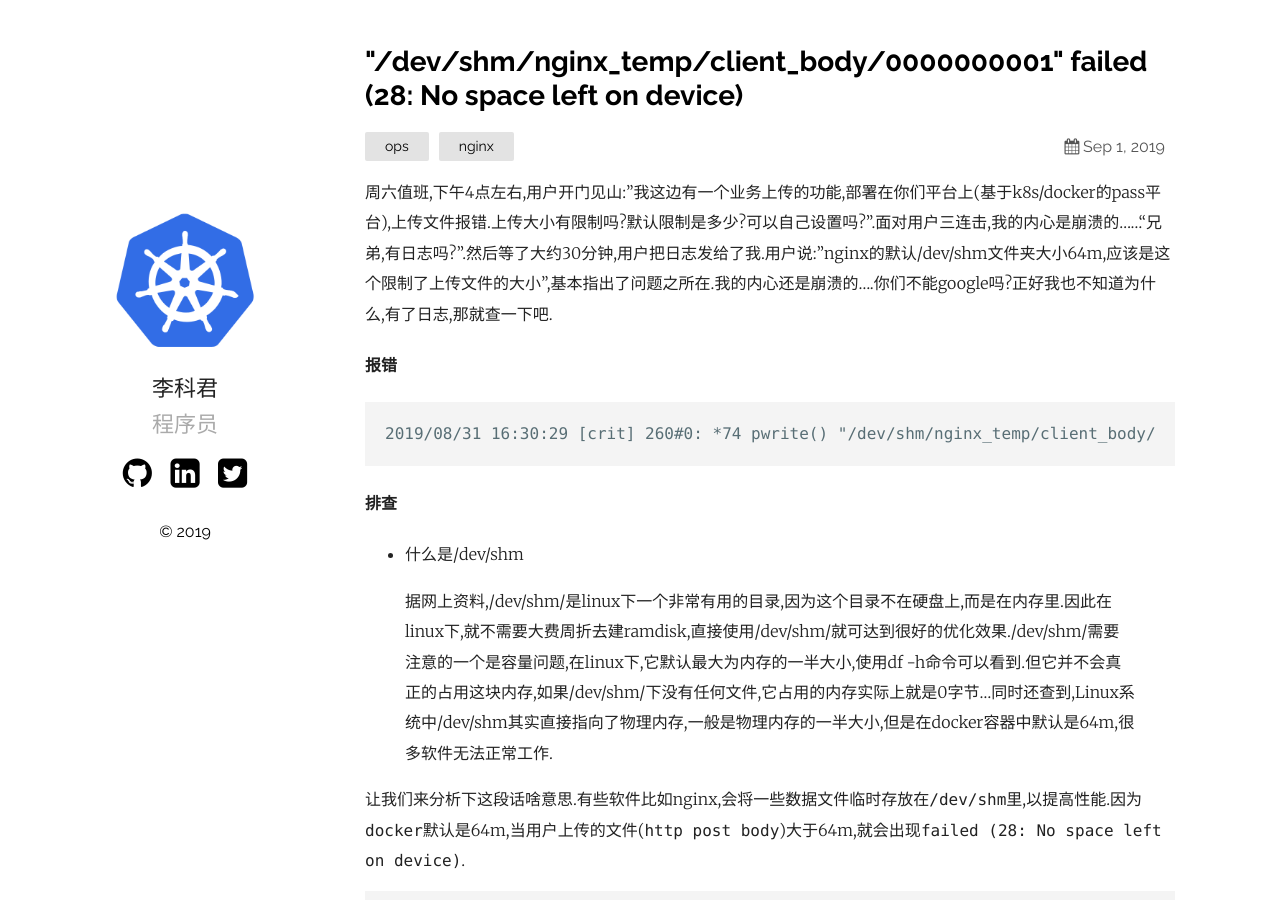
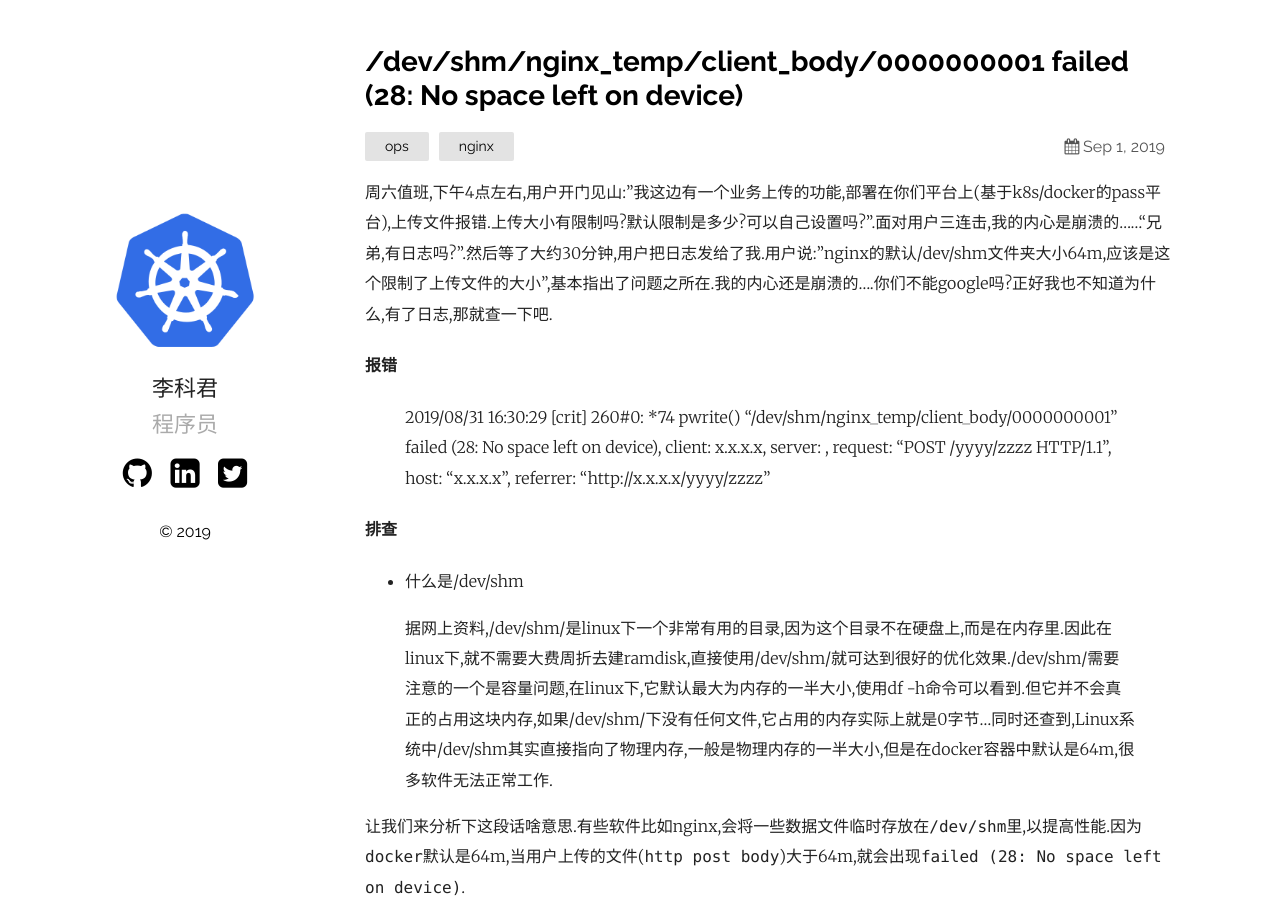
Before and after one commit to njlkj/njlkj.github.io, a Jekyll site: the page built from _posts/2019-09-01-nginx-01.markdown, in a window 1280 px wide and 900 px high. Built offline with Jekyll 4.4.1, drawn with Linux system fonts in a browser that asks for light colours.

````diff
--- a/_posts/2019-09-01-nginx-01.markdown
+++ b/_posts/2019-09-01-nginx-01.markdown
@@ -1,6 +1,6 @@
 ---
 layout: post
-title:  "\"/dev/shm/nginx_temp/client_body/0000000001\" failed (28: No space left on device)"
+title:  "/dev/shm/nginx_temp/client_body/0000000001 failed (28: No space left on device)"
 date:   2019-09-01 15:17:00 +08
 categories: ops nginx
 ---
@@ -9,9 +9,7 @@ categories: ops nginx
 
 #### 报错
 
-```
-2019/08/31 16:30:29 [crit] 260#0: *74 pwrite() "/dev/shm/nginx_temp/client_body/0000000001" failed (28: No space left on device), client: x.x.x.x, server: , request: "POST /yyyy/zzzz HTTP/1.1", host: "x.x.x.x", referrer: "http://x.x.x.x/yyyy/zzzz"
-```
+>2019/08/31 16:30:29 [crit] 260#0: *74 pwrite() "/dev/shm/nginx_temp/client_body/0000000001" failed (28: No space left on device), client: x.x.x.x, server: , request: "POST /yyyy/zzzz HTTP/1.1", host: "x.x.x.x", referrer: "http://x.x.x.x/yyyy/zzzz"
 
 #### 排查
 
````
